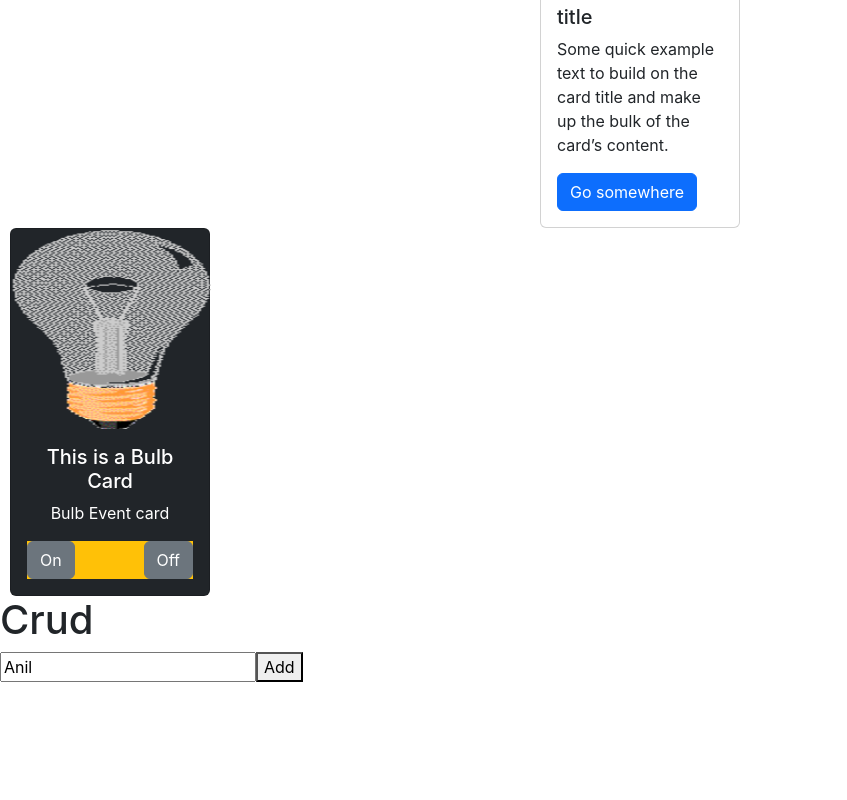
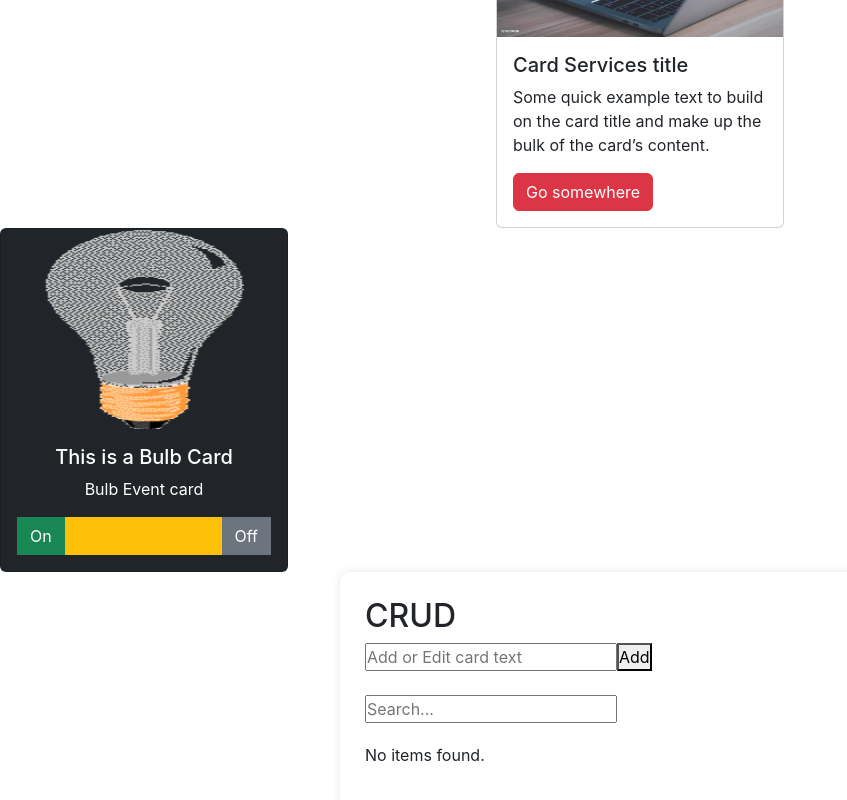
Before and after one commit to ANIL9012/react-js-project, a React (Create React App) app: page /Service in a window 1280 px wide. Shown: the part 238-1038 px from the top of the page, without its empty margins (0-847 px from the left). Before the commit the page ends 920 px from the top, so only its background shows below. Built offline with nearby package versions, Linux system fonts and the light colour scheme.

Commit message:
Api fetch and create cards

```diff
--- a/src/Pages/About-Page/About-us.css
+++ b/src/Pages/About-Page/About-us.css
@@ -1,6 +1,6 @@
 
 
 .card{
-    width: 18rem;
-    margin-left: 10px;
+    /* width: 18rem;
+    margin-left: 10px; */
 }
--- a/src/Pages/About-Page/About-us.js
+++ b/src/Pages/About-Page/About-us.js
@@ -3,6 +3,7 @@
 import "./About-us.css"
 
 import Aboutimg from "./../../images/image-1.jpg"
+import Api from "../Components/Api/Api";
 
 function About() {
   return (
@@ -20,6 +21,8 @@ function About() {
           </a>
         </div>
       </div>
+
+      <Api/>
     </>
   );
 }
--- /dev/null
+++ b/src/Pages/Components/Api/Api.js
@@ -0,0 +1,49 @@
+import React from "react";
+
+import { useEffect, useState } from "react";
+
+export default function Api() {
+  const [products, setProducts] = useState([]);
+
+  useEffect(() => {
+    fetch("https://dummyjson.com/products?limit=50")
+      .then((res) => res.json())
+      .then((data) => {
+        setProducts(data.products);
+      })
+      .catch((err) => console.error("Error Fetching Products:", err));
+  }, []);
+
+  console.log("Products:", products);
+
+  return (
+    <>
+      <div className="container py-4">
+        <h2 className="text-center mb-4">Top 50 Products</h2>
+        <div className="row">
+          {products.map((product) => (
+            <div className="col-lg-3 col-sm-6 col-md-4 mb-3" key={product.id}>
+              <div className="card sahadow-sm h-100 w-100">
+                <img
+                  src={product.thumbnail}
+                  className="card-img-top"
+                  alt={product.title}
+                  style={{ height: "180px", objectFit: "cover" }}
+                />
+                <div className="card-body d-flex flex-column">
+                    {/* <h3 className="text-center">{product.[1].date}</h3> */}
+                    <h5 className="card-title text-center">{product.title}</h5>
+                    <p className="card-text text-truncate">{product.description}</p>
+                    <div className="mt-auto text-center my-2">
+                        <span className="text-primary fw-bold">${product.price}</span>
+                    </div>
+                    <button className="btn btn-success">Card Button</button>
+                </div>
+              </div>
+            </div>
+          ))}
+        </div>
+      </div>
+    </>
+  );
+}
--- /dev/null
+++ b/src/Pages/Components/Crud/Crud.css
@@ -0,0 +1,30 @@
+*{
+  margin: 0;
+  padding: 0;
+  box-sizing: border-box;
+}
+.Maincontainer {
+  max-width: 600px;
+  margin: auto;
+  background: white;
+  padding: 25px;
+  border-radius: 10px;
+  box-shadow: 0 0 10px rgba(0, 0, 0, 0.1);
+}
+.wrapper {
+  margin-top: 20px;
+  border: "1px solid #ccc";
+  padding: "10px";
+  margin-bottom: "10px";
+  border-radius: "8px";
+  position: "relative";
+}
+
+.wrapper2{
+  position: absolute;
+  top: 10px;
+  right: 10px;
+}
+.wrapper2 button{
+  margin-right: 5px;
+}
--- a/src/Pages/Components/Crud/Crud.js
+++ b/src/Pages/Components/Crud/Crud.js
@@ -1,18 +1,77 @@
-import { useState } from "react";
+import React, { useState } from "react";
+import "./Crud.css";
 
+export default function CrudCard() {
+  const [cards, setCards] = useState([]);
+  const [input, setInput] = useState("");
+  const [searchTerm, setSearchTerm] = useState("");
+  const [editIndex, setEditIndex] = useState(null);
 
-function Crud(){
+  const handleAdd = () => {
+    if (input.trim() === "") return;
+    if (editIndex !== null) {
+      const updated = [...cards];
+      updated[editIndex] = input;
+      setCards(updated);
+      setEditIndex(null);
+    } else {
+      setCards([...cards, input]);
+    }
+    setInput("");
+  };
 
-    const [input, Setinput] = useState("")
-    const name = "Anil"
+  const handleEdit = (index) => {
+    setInput(cards[index]);
+    setEditIndex(index);
+  };
 
-    return(
-        <>
-        <h1>Crud</h1>
-        <input type="text" name="name" id="" value={name} />
-        <button type="button">Add</button>
-        </>
-    )
+  const handleDelete = (index) => {
+    const updated = cards.filter((_, i) => i !== index);
+    setCards(updated);
+    if (editIndex === index) setEditIndex(null);
+  };
+
+  const filteredCards = cards.filter((card) =>
+    card.toLowerCase().includes(searchTerm.toLowerCase())
+  );
+
+  return (
+    <>
+      <div className="Maincontainer">
+        <h2>CRUD</h2>
+        <input
+          type="text"
+          placeholder="Add or Edit card text"
+          value={input}
+          onChange={(e) => setInput(e.target.value)}
+        />
+        <button onClick={handleAdd}>
+          {editIndex !== null ? "Update" : "Add"}
+        </button>
+        <br />
+        <br />
+        <input
+          type="text"
+          placeholder="Search..."
+          value={searchTerm}
+          onChange={(e) => setSearchTerm(e.target.value)}
+        />
+        <div className="wrapper">
+          {filteredCards.length > 0 ? (
+            filteredCards.map((card, index) => (
+              <div key={index}>
+                <strong>{card}</strong>
+                <div className="wrapper2">
+                  <button onClick={() => handleEdit(index)}>Edit</button>
+                  <button onClick={() => handleDelete(index)}>Delete</button>
+                </div>
+              </div>
+            ))
+          ) : (
+            <p>No items found.</p>
+          )}
+        </div>
+      </div>
+    </>
+  );
 }
-
-export default Crud;
--- a/src/Pages/Components/Events/OnClick-Event/onclick.js
+++ b/src/Pages/Components/Events/OnClick-Event/onclick.js
@@ -2,7 +2,7 @@ import { useState } from "react";
 import onbulbpath from "../../../../images/pic_bulbon-on.jpg";
 import offbulbpath from "../../../../images/pic_bulboff.jpg";
 
-import "./onclick.css"
+import "../OnClick-Event/Onclick.css"
 
 function Bulbproject() {
   const [image, setimage] = useState(offbulbpath);
@@ -17,16 +17,16 @@ function Bulbproject() {
 
   return (
     <>
-      <div className="card text-bg-dark">
-        <img src={image} className="card-img-top" alt="..." />
+      <div className="card text-bg-dark p-0">
+        <img src={image} className="card-img-top img-fluid" alt="..." />
         <div className="card-body">
           <h5 className="card-title">This is a Bulb Card</h5>
           <p className="card-text">
             Bulb Event card
           </p>
           <div className="onoffbtn d-flex align-items-center justify-content-between text-bg-warning">
-            <button className="btn btn-secondary" onClick={onbulb}>On</button>
-            <button className="btn btn-secondary" onClick={offbulb}>Off</button>
+            <button className="btn btn-success rounded-0" onClick={onbulb}>On</button>
+            <button className="btn btn-secondary rounded-0" onClick={offbulb}>Off</button>
           </div>
         </div>
       </div>
--- a/src/Pages/Components/Teamcard/teamcard.css
+++ b/src/Pages/Components/Teamcard/teamcard.css
@@ -9,6 +9,7 @@
 /* .teamcard .teamimg{
     width: 200px;
 } */
-.card{
-    width: 200px;
+.teamCard{
+    width: 18rem;
+    /* height: 100%; */
 }
--- a/src/Pages/Components/Teamcard/teamcard.js
+++ b/src/Pages/Components/Teamcard/teamcard.js
@@ -5,7 +5,7 @@ function TeamCards(props) {
   const { Id, Name, Image, Title, Description } = props.Data;
 
   return (
-    <div className="card p-2 m-2 text-center shadow-sm">
+    <div className="card text-center shadow-sm teamCard h-100">
       <img
         className="teamimg img-fluid card-img-top"
         src={Image}
--- a/src/Pages/Layouts/layout-1/layout-1.css
+++ b/src/Pages/Layouts/layout-1/layout-1.css
@@ -1,5 +1,3 @@
-
-
 nav ul{
     display: flex;
     align-items: center;
--- a/src/Pages/Services-page/service.js
+++ b/src/Pages/Services-page/service.js
@@ -4,12 +4,12 @@ import "./service.css"
 import serviceimg from "./../../images/image-4.jpg"
 
 import Bulbproject from "../Components/Events/OnClick-Event/onclick.js";
-import Crud from "../Components/Crud/Crud.js";
+import CrudCard from "../Components/Crud/Crud.js";
 
 function Service() {
   return (
     <>
-      <div className="service-card card">
+      <div className="service-card card h-100 p-0">
         <img src={serviceimg} className="card-img-top" alt="..." />
         <div className="card-body">
           <h5 className="card-title">Card Services title</h5>
@@ -17,14 +17,14 @@ function Service() {
             Some quick example text to build on the card title and make up the
             bulk of the card’s content.
           </p>
-          <a href="#" className="btn btn-primary">
+          <a href="/" className="btn btn-danger">
             Go somewhere
           </a>
         </div>
       </div>
 
       <Bulbproject/>
-      <Crud/>
+      <CrudCard/>
 
     </>
   );
```
